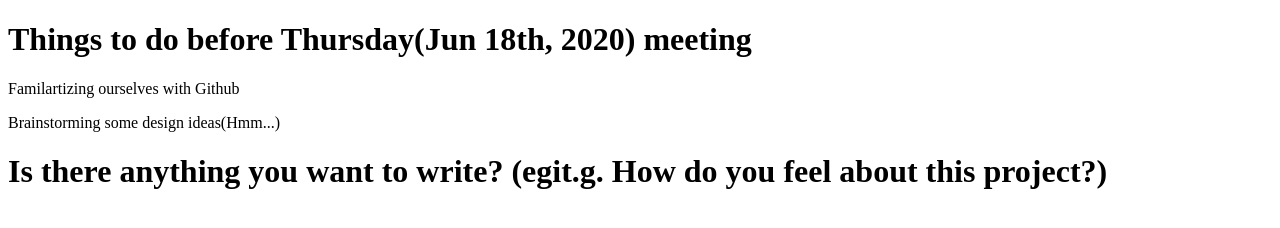
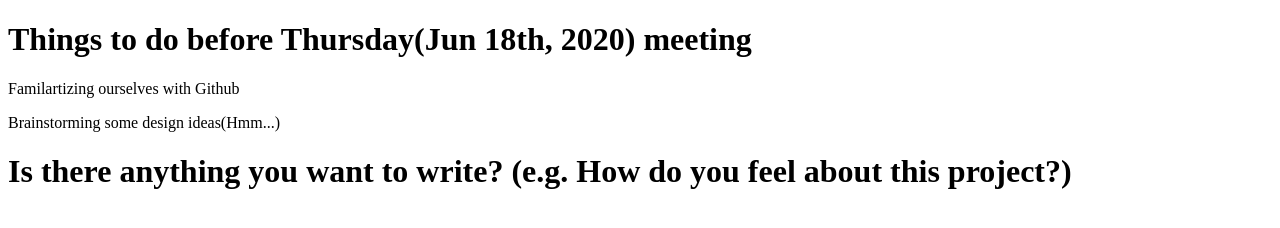
Before and after one commit to hufeitien/learning-git, a plain HTML site: page index.html in a window 1280 px wide. Drawn offline with Linux system fonts and the light colour scheme.

Commit message:
second commit

```diff
--- a/index.html
+++ b/index.html
@@ -7,6 +7,6 @@
         <h1>Things to do before Thursday(Jun 18th, 2020) meeting</h1>
             <p>Familartizing ourselves with Github</p>
             <p>Brainstorming some design ideas(Hmm...)</p>
-        <h1>Is there anything you want to write? (egit.g. How do you feel about this project?)</h1>
+        <h1>Is there anything you want to write? (e.g. How do you feel about this project?)</h1>
     </body>
 </html>
```
